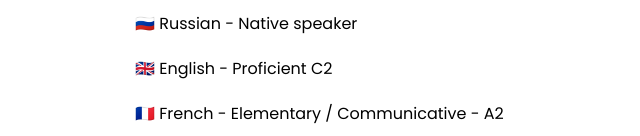
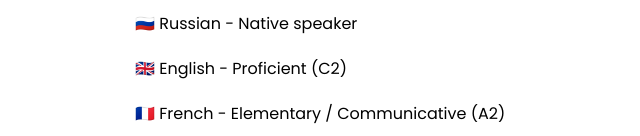
Before and after one commit to sahmaragaev/sahmaragaev.github.io, a plain HTML site: page index.html in a window 1280 px wide. Shown: the part 664-800 px from the top of the page, 505-1145 px from the left. Drawn offline with Linux system fonts and the light colour scheme.

Commit message:
Update language section

```diff
--- a/index.html
+++ b/index.html
@@ -58,8 +58,8 @@
           <h4>Languages</h4>
           <p>🇦🇿 Azerbaijani - Native speaker</p>
           <p>🇷🇺 Russian - Native speaker</p>
-          <p>🇬🇧 English - Proficient C2</p>
-          <p>🇫🇷 French - Elementary / Communicative - A2</p>
+          <p>🇬🇧 English - Proficient (C2)</p>
+          <p>🇫🇷 French - Elementary / Communicative (A2)</p>
         </div>
       </div>
     </section>
```
